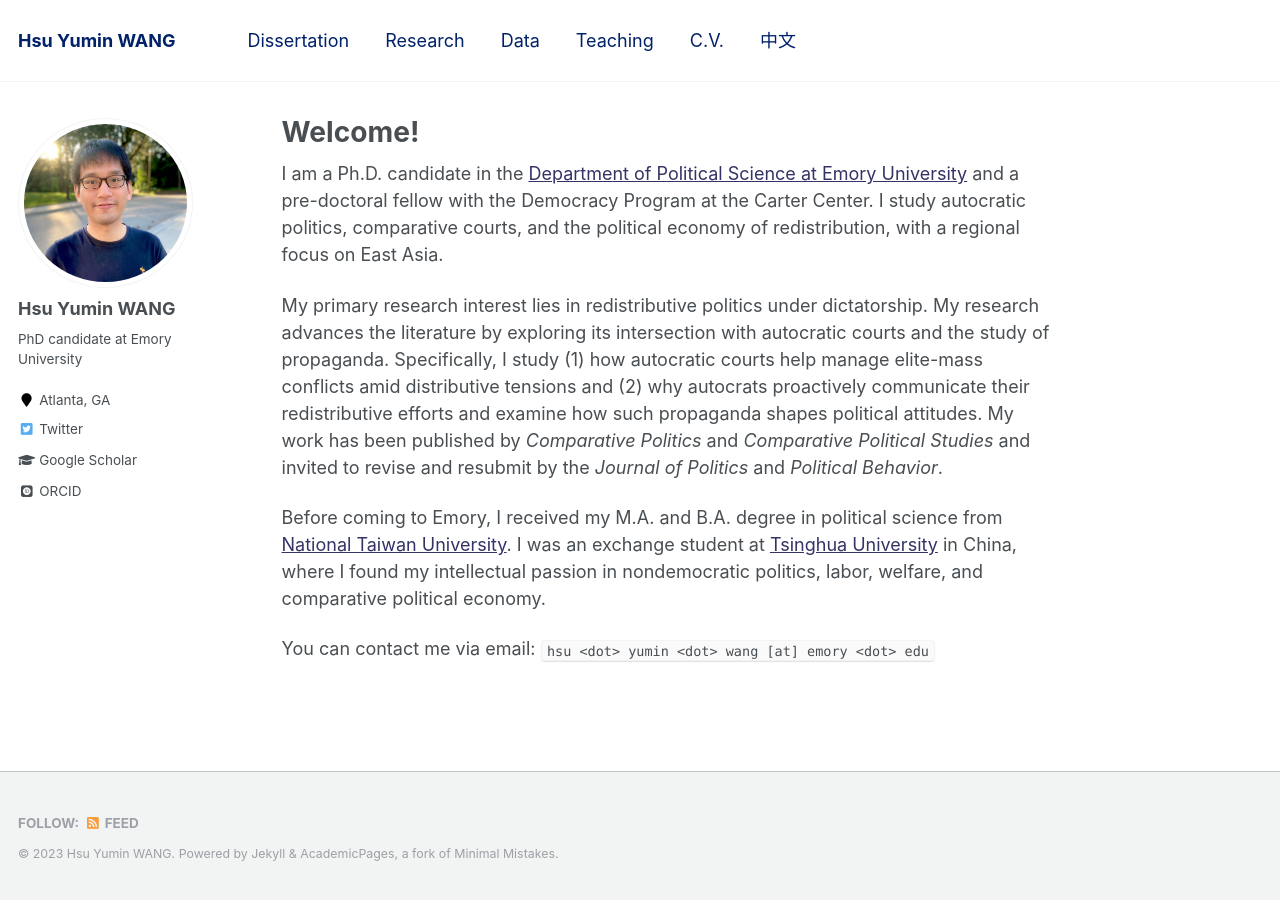
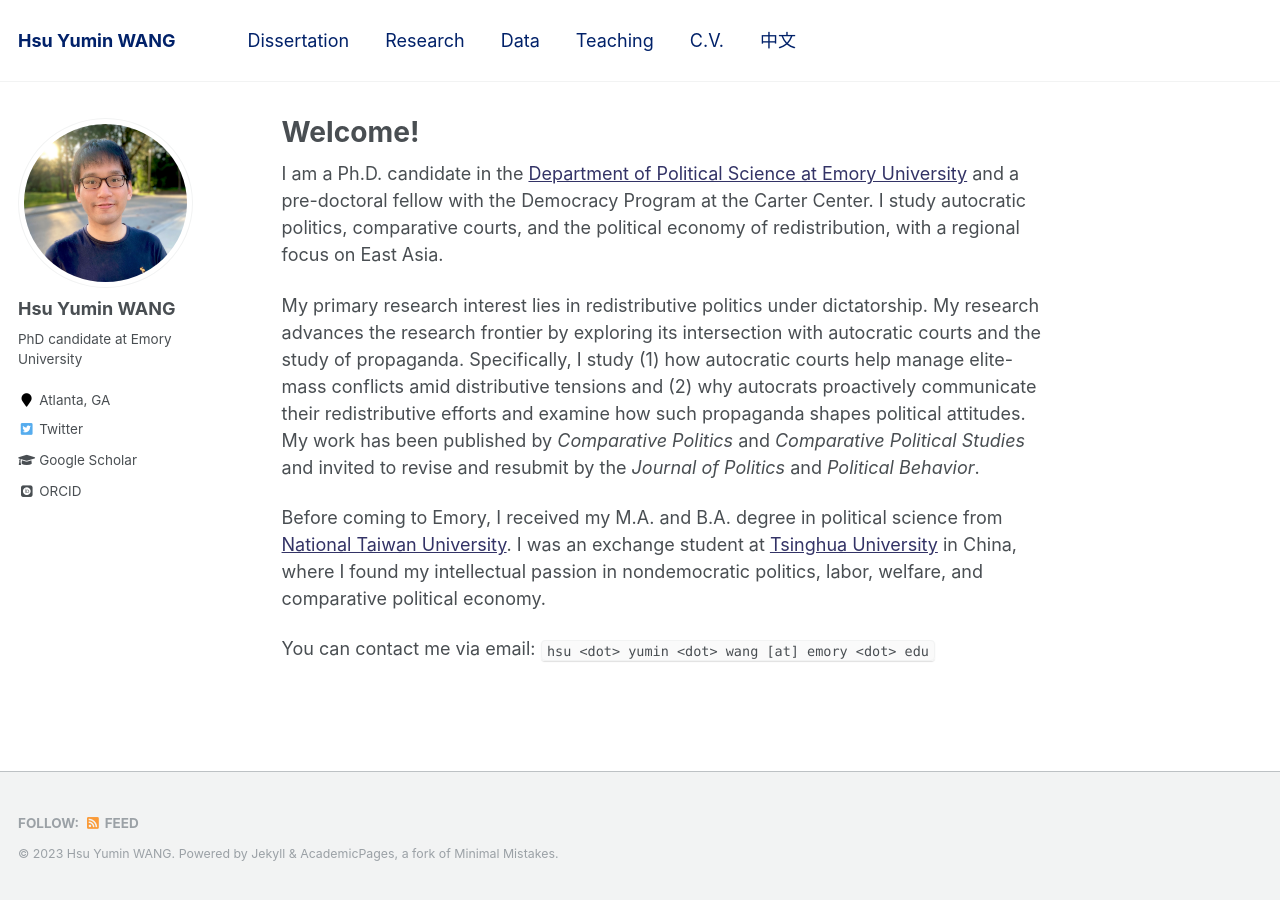
Before and after one commit to hsuyumin/hsuyumin.github.io, a Jekyll site: the page built from _pages/about.md, in a window 1280 px wide. Built offline with Jekyll 4.4.1, drawn with Linux system fonts in a browser that asks for light colours; some web fonts are replaced.

Commit message:
Update about.md

```diff
--- a/_pages/about.md
+++ b/_pages/about.md
@@ -10,7 +10,7 @@ redirect_from:
 
 I am a Ph.D. candidate in the [Department of Political Science at Emory University](http://polisci.emory.edu/home/) and a pre-doctoral fellow with the Democracy Program at the Carter Center. I study autocratic politics, comparative courts, and the political economy of redistribution, with a regional focus on East Asia.
 
-My primary research interest lies in redistributive politics under dictatorship. My research advances the literature by exploring its intersection with autocratic courts and the study of propaganda. Specifically, I study (1) how autocratic courts help manage elite-mass conflicts amid distributive tensions and (2) why autocrats proactively communicate their redistributive efforts and examine how such propaganda shapes political attitudes. My work has been published by _Comparative Politics_ and _Comparative Political Studies_ and invited to revise and resubmit by the _Journal of Politics_ and _Political Behavior_.
+My primary research interest lies in redistributive politics under dictatorship. My research advances the research frontier by exploring its intersection with autocratic courts and the study of propaganda. Specifically, I study (1) how autocratic courts help manage elite-mass conflicts amid distributive tensions and (2) why autocrats proactively communicate their redistributive efforts and examine how such propaganda shapes political attitudes. My work has been published by _Comparative Politics_ and _Comparative Political Studies_ and invited to revise and resubmit by the _Journal of Politics_ and _Political Behavior_.
 
 Before coming to Emory, I received my M.A. and B.A. degree in political science from [National Taiwan University](https://www.ntu.edu.tw/english/). I was an exchange student at [Tsinghua University](https://www.tsinghua.edu.cn/en/) in China, where I found my intellectual passion in nondemocratic politics, labor, welfare, and comparative political economy.
 
```
